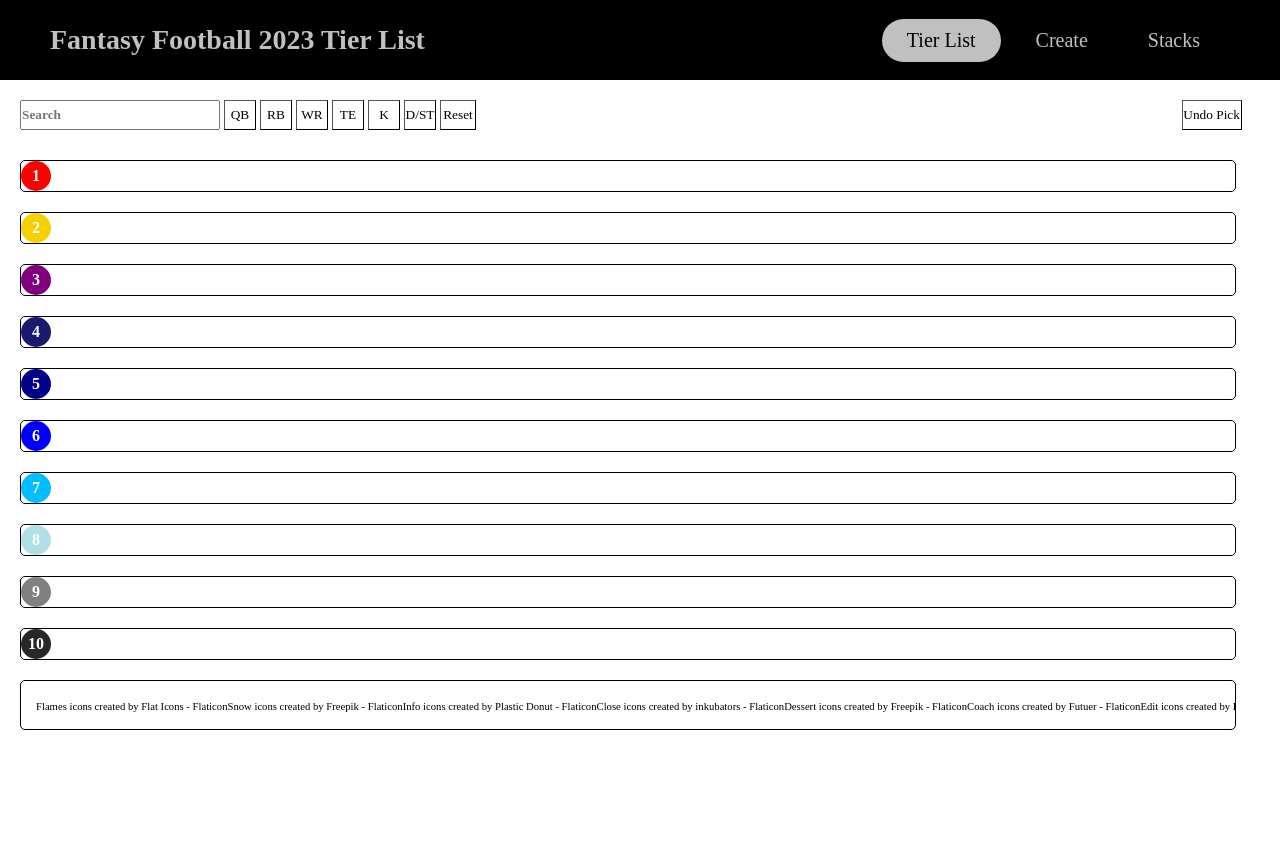
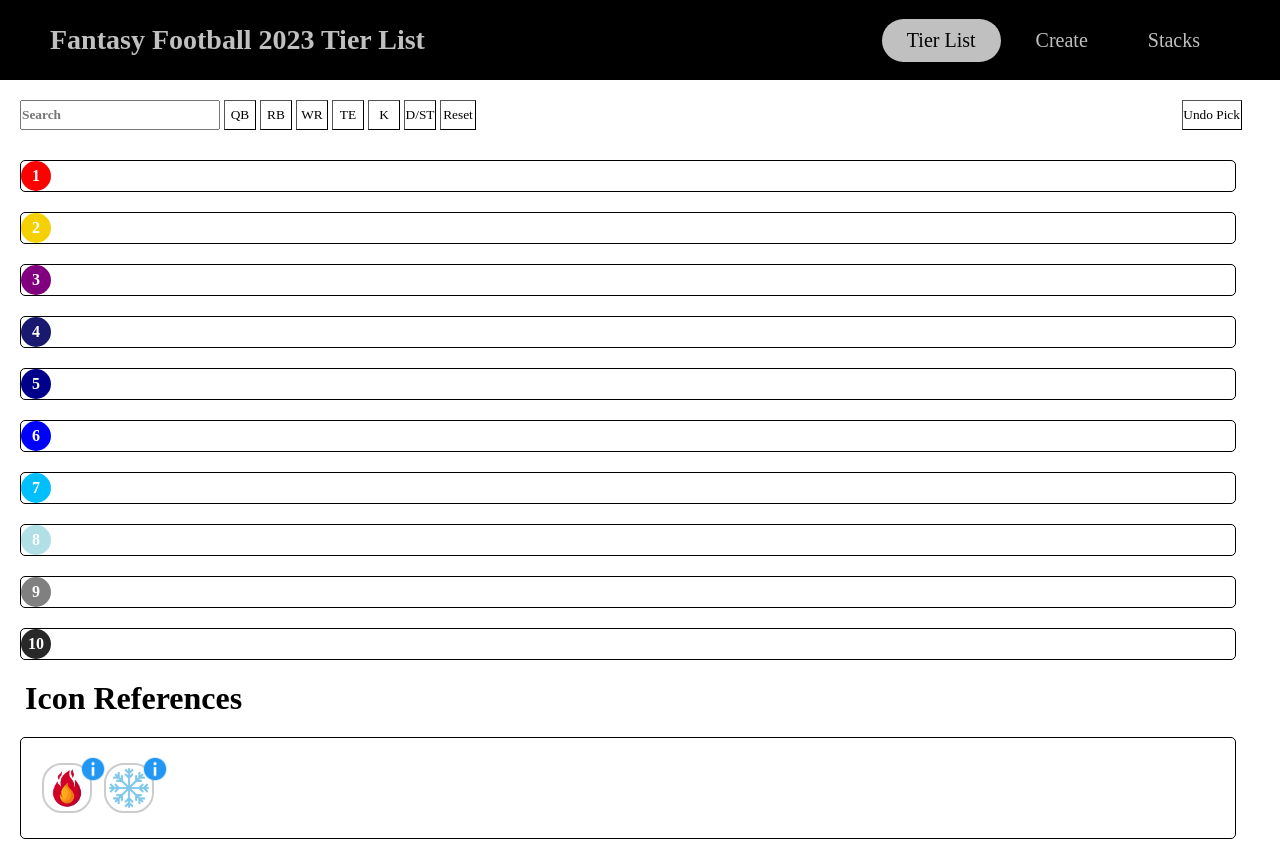
Before and after one commit to Brendanrice2/Fantasy_Arsenal, a plain HTML site: page index.html in a window 1280 px wide. Before the commit the page ends 800 px from the top, so only its background shows below. Drawn offline with Linux system fonts and the light colour scheme; no server answers.

Commit message:
Significant changes to references subsection, currently still working on attribution info popup

```diff
--- a/Scripts/players.js
+++ b/Scripts/players.js
@@ -93,6 +93,62 @@
         .catch(error => {
             console.log('Error fetching data from SheetDB', error);
         });
+}
+
+// Data structure used to hold information on icons used throughout the site
+icon_map = {
+    flame: {'src': 'Images/Icons/flames.png', 'attribution': 'Flames icons created by Flat Icons - Flaticon'},
+    fade: {'src': 'Images/Icons/snowflake.png', 'attribution': 'Snowflake icons created by Flat Icons - Flaticon'},
+
+};
+
+function createIconAttributions(){
+    /**
+     * Function to create the icon attributions using the icon_map data structure.
+     */
+
+    for (const [icon, info] of Object.entries(icon_map)){
+        const iconAttribution = document.createElement('div');
+        iconAttribution.classList.add('attribution_box');
+
+        const iconImg = document.createElement('img');
+        iconImg.src = info['src'];
+        iconImg.classList.add('icon_attribution_img')
+
+        const iconLink = document.createElement('a');
+        iconLink.href = info['attribution'];
+        iconLink.classList.add('icon_attribution_link');
+
+        const infoButtonDiv = document.createElement('div');
+        infoButtonDiv.classList.add('icon_info_div');
+        const infoButton = document.createElement('img');
+        infoButton.src = 'Images/Icons/info.png';
+        infoButton.classList.add('icon_attribution_info');
+        infoButtonDiv.appendChild(infoButton);
+
+        console.log(info['attribution'])
+
+        infoButtonDiv.addEventListener('click', function(){
+            const attribution_info_popup = document.getElementById('attribution_info_popup');
+            attribution_info_popup.style.display = 'unset';
+
+            const attribution_info_text = document.createElement('span');
+            attribution_info_text.textContent = info['attribution'];
+            attribution_info_text.classList.add('attribution_info_text');
+
+            attribution_info_popup.appendChild(attribution_info_text);
+            console.log(info['attribution']);
+
+        });
+
+        iconAttribution.appendChild(iconImg);
+        iconAttribution.appendChild(iconLink);
+        iconAttribution.appendChild(infoButtonDiv);
+
+        const attribute_container = document.getElementById('attribute_container');
+        attribute_container.appendChild(iconAttribution);
+
+    }
 }
 
 
@@ -449,7 +505,7 @@
 observer.observe(document.body, {childList: true, subtree: true});
 
 const draftedPlayers = [];
-fetchDataFromSheetDB();
+main();
 
 function initializeSearch(){
 
@@ -562,3 +618,10 @@
         })
     })
 }
+
+function main(){
+
+    createIconAttributions();
+    // fetchDataFromSheetDB();
+
+}
--- a/Styles/Fantasy_Tier_List.scss
+++ b/Styles/Fantasy_Tier_List.scss
@@ -6,8 +6,6 @@
     list-style: none;
     text-decoration:none;
     font-family: "Google Sans Regular"
-
-
 }
 
 header{
@@ -19,10 +17,6 @@
     align-items:center;
     justify-content:space-between;
     padding-bottom: 0 100px;
-    /*
-    border-bottom: 2px solid;
-    border-bottom-color: silver;
-    */
 
 }
 
@@ -30,6 +24,10 @@
     font-size: 28px;
     font-weight: bold;
     color: silver;
+}
+
+.page_titles{
+    padding: 0 25px;
 }
 
 .view_items{
@@ -622,7 +620,7 @@
 .row_7,
 .row_8,
 .row_9,
-.row_10 {
+.row_10{
     position: relative;
     margin: 10px 5px;
     padding: 5px;
@@ -879,15 +877,65 @@
     flex-shrink: 0;
 }
 
-.attribute_box{
+.attribution_box{
+    position: relative;
+    margin: 10px 6px;
+    border: 2px solid #ccc;
+    border-radius: 20px;
+    width: 50px;
+    height: 50px;
+    // overflow-y: hidden;
+    // overflow-wrap: break-word;
 
+    /* Add flex-shrink: 0; to prevent shrinking */
+    flex-shrink: 0;
+}
+.icon_attribution_img{
+    // position: relative;
+    margin: 3px;
+    width: 40px;
+    height: 40px;
+}
+.icon_info_div{
+    position: absolute;
+    width: 30px;
+    height: 30px;
+    top: -25%;
+    right: -40%;
+}
+.icon_attribution_info{
+    width: 30px;
+    height: 30px;
+    cursor: pointer;
+}
+#attribution_info_popup{
+    display: none;
+    position: fixed;
+    width: 20px;
+    height: 20px;
+    transform: translate(-50%,-50%);
+    background-color: white;
+    color: black;
+    border-color:silver;
+    border: 3px solid black;
+    z-index: 9999;
+    top: 75%;
+    left: 50%;
+}
+.attribution_info_text{
+    position: absolute;
+    top: 10%;
+    left: 10%;
+    font-weight: bold;
+    font-size: 10pt;
 }
 
-.attribution{
-    color: black;
-    margin-top: 2px;
-    font-size: 8pt;
-}
+
+// .icon_attribution{
+//     color: black;
+//     margin-top: 2px;
+//     font-size: 8pt;
+// }
 
 main{
     margin-top: lem;
--- a/index.html
+++ b/index.html
@@ -91,31 +91,42 @@
             <label for="player_container_1" class ="tier-label-10">10</label>
         </div>
         <div id = "player-popup" class = "player-popup" ></div>
-        <script src="Scripts/players.js"></script>
     </div>
 
-    <div class = "attribute_container">
-        <div class = "attribution_box"><a href="https://www.flaticon.com/free-icons/flames" title="flames icons" class = "attribution">Flames icons created by Flat Icons - Flaticon</a></div>
-        <div class = "attribution_box"><a href="https://www.flaticon.com/free-icons/snow" title="snow icons" class = "attribution">Snow icons created by Freepik - Flaticon</a></div>
-        <div><a href="https://www.flaticon.com/free-icons/info" title="info icons" class = "attribution">Info icons created by Plastic Donut - Flaticon</a></div>
-        <div><a href="https://www.flaticon.com/free-icons/close" title="close icons" class = "attribution">Close icons created by inkubators - Flaticon</a></div>
-        <div><a href="https://www.flaticon.com/free-icons/dessert" title="dessert icons" class = "attribution">Dessert icons created by Freepik - Flaticon</a></div>
-        <div><a href="https://www.flaticon.com/free-icons/coach" title="coach icons" class = "attribution">Coach icons created by Futuer - Flaticon</a></div>
-        <div><a href="https://www.flaticon.com/free-icons/edit" title="edit icons" class = "attribution">Edit icons created by Kiranshastry - Flaticon</a></div>
-        <div><a href="https://www.flaticon.com/free-icons/superhero" title="superhero icons" class = "attribution">Superhero icons created by Freepik - Flaticon</a></div>
-        <div><a href="https://www.flaticon.com/free-icons/sand-clock" title="sand clock icons" class = "attribution">Sand clock icons created by Freepik - Flaticon</a></div>>
-        <div><a href="https://www.flaticon.com/free-icons/truck" title="truck icons" class = "attribution">Truck icons created by Freepik - Flaticon</a></div>
-        <div><a href="https://www.flaticon.com/free-icons/nuclear" title="nuclear icons" class = "attribution">Nuclear icons created by Konkapp - Flaticon</a></div>
-        <div><a href="https://www.flaticon.com/free-icons/nuclear" title="nuclear icons" class = "attribution">Nuclear icons created by Freepik - Flaticon</a></div>
-        <div><a href="https://www.flaticon.com/free-icons/coin" title="coin icons" class = "attribution">Coin icons created by Freepik - Flaticon</a></div>
-        <div><a href="https://www.flaticon.com/free-icons/red-cross" title="red cross icons" class = "attribution">Red cross icons created by Freepik - Flaticon</a></div>
-        <div><a href="https://www.flaticon.com/free-icons/sword" title="sword icons" class = "attribution">Sword icons created by Freepik - Flaticon</a></div>
-        <div><a href="https://www.flaticon.com/free-icons/letter-r" title="letter r icons" class = "attribution">Letter r icons created by Rakib Hassan Rahim - Flaticon</a></div>
-        <div><a href="https://www.flaticon.com/free-icons/magnet" title="magnet icons" class = "attribution">Magnet icons created by Freepik - Flaticon</a></div>
-        <div><a href="https://www.flaticon.com/free-icons/inches" title="inches icons" class = "attribution">Inches icons created by smashingstocks - Flaticon</a></div>
-        <div><a href="https://www.flaticon.com/free-icons/space-shuttle" title="space shuttle icons" class = "attribution">Space shuttle icons created by Freepik - Flaticon</a></div>
+    <h1 class="page_titles">Icon References</h1>
+    <div class = "attribute_container" id="attribute_container">
+        <div id="attribution_info_popup"></div>
+        <!-- <div class = "attribution_box">
+            <img src="Images/Icons/flames.png" class = "icon_attribution">
+            <a href="https://www.flaticon.com/free-icons/flames" title="flames icons" class = "attribution">Flames icons created by Flat Icons - Flaticon</a>
+        </div>
+        <div class = "attribution_box">
+            <img src="Images/Icons/snowflake.png" class = "icon_attribution">
+            <a href="https://www.flaticon.com/free-icons/snow" title="snow icons" class = "attribution">Snow icons created by Freepik - Flaticon</a>
+        </div>
+        <div class = "attribution_box">
+            <a href="https://www.flaticon.com/free-icons/info" title="info icons" class = "attribution">Info icons created by Plastic Donut - Flaticon</a>
+        </div>
+        <div class = "attribution_box"><a href="https://www.flaticon.com/free-icons/close" title="close icons" class = "attribution">Close icons created by inkubators - Flaticon</a></div>
+        <div class = "attribution_box"><a href="https://www.flaticon.com/free-icons/dessert" title="dessert icons" class = "attribution">Dessert icons created by Freepik - Flaticon</a></div>
+        <div class = "attribution_box"><a href="https://www.flaticon.com/free-icons/coach" title="coach icons" class = "attribution">Coach icons created by Futuer - Flaticon</a></div>
+        <div class = "attribution_box"><a href="https://www.flaticon.com/free-icons/edit" title="edit icons" class = "attribution">Edit icons created by Kiranshastry - Flaticon</a></div>
+        <div class = "attribution_box"><a href="https://www.flaticon.com/free-icons/superhero" title="superhero icons" class = "attribution">Superhero icons created by Freepik - Flaticon</a></div>
+        <div class = "attribution_box"><a href="https://www.flaticon.com/free-icons/sand-clock" title="sand clock icons" class = "attribution">Sand clock icons created by Freepik - Flaticon</a></div>>
+        <div class = "attribution_box"><a href="https://www.flaticon.com/free-icons/truck" title="truck icons" class = "attribution">Truck icons created by Freepik - Flaticon</a></div>
+        <div class = "attribution_box"><a href="https://www.flaticon.com/free-icons/nuclear" title="nuclear icons" class = "attribution">Nuclear icons created by Konkapp - Flaticon</a></div>
+        <div class = "attribution_box"><a href="https://www.flaticon.com/free-icons/nuclear" title="nuclear icons" class = "attribution">Nuclear icons created by Freepik - Flaticon</a></div>
+        <div class = "attribution_box"><a href="https://www.flaticon.com/free-icons/coin" title="coin icons" class = "attribution">Coin icons created by Freepik - Flaticon</a></div>
+        <div class = "attribution_box"><a href="https://www.flaticon.com/free-icons/red-cross" title="red cross icons" class = "attribution">Red cross icons created by Freepik - Flaticon</a></div>
+        <div class = "attribution_box"><a href="https://www.flaticon.com/free-icons/sword" title="sword icons" class = "attribution">Sword icons created by Freepik - Flaticon</a></div>
+        <div class = "attribution_box"><a href="https://www.flaticon.com/free-icons/letter-r" title="letter r icons" class = "attribution">Letter icons created by Rakib Hassan Rahim - Flaticon</a></div>
+        <div class = "attribution_box"><a href="https://www.flaticon.com/free-icons/magnet" title="magnet icons" class = "attribution">Magnet icons created by Freepik - Flaticon</a></div>
+        <div class = "attribution_box"><a href="https://www.flaticon.com/free-icons/inches" title="inches icons" class = "attribution">Inches icons created by smashingstocks - Flaticon</a></div>
+        <div class = "attribution_box"><a href="https://www.flaticon.com/free-icons/space-shuttle" title="space shuttle icons" class = "attribution">Space shuttle icons created by Freepik - Flaticon</a></div> -->
     </div>
 </body>
+
+<script src="Scripts/players.js"></script>
 
 
 
```
Also changed, not shown: Styles/Fantasy_Tier_List.css, 1 other file.
